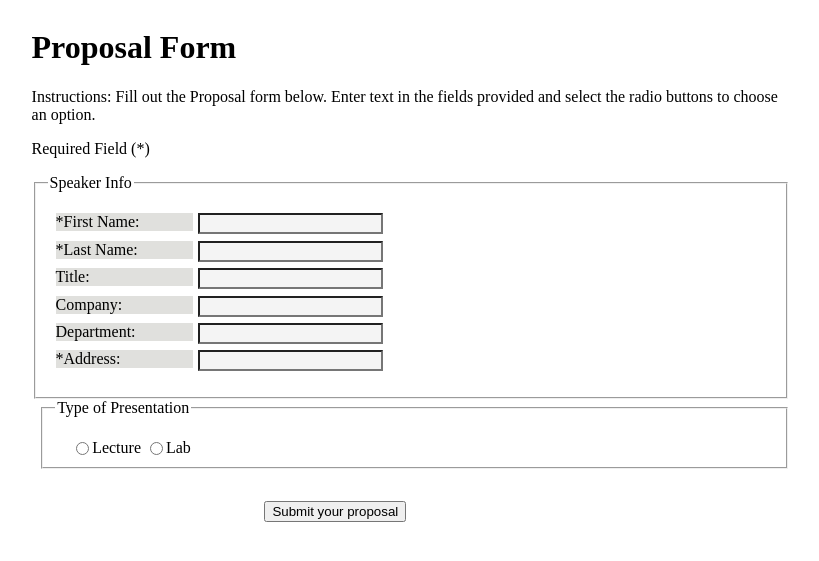
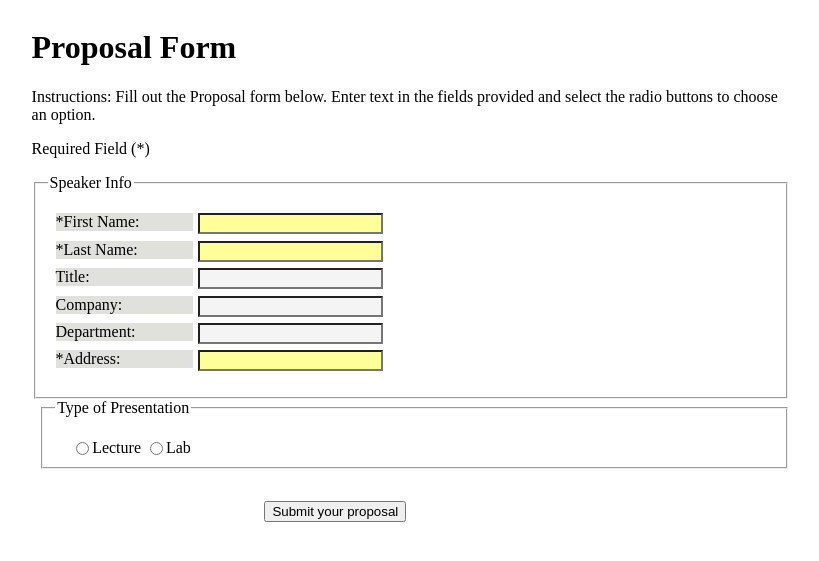
Before and after one commit to rgeorgen10/rgeorgen10.github.io, a PHP site: page /form-exercise.html in a window 1280 px wide. Shown: the top 561 px of the page, without its empty margins (27-846 px from the left). Run offline with PHP 8.4, Linux system fonts and the light colour scheme.

Commit message:
Add provided css

```diff
--- a/css/form.css
+++ b/css/form.css
@@ -14,6 +14,18 @@ width: 1em;  /* I made this deliberately wide – come up with your own optimal
 display: inline-block; /* width will not work for “inline” elements such as “label”. Therefore we need to set it to “inline-block” */
 
 text-align: right;
+}
+
+select:focus, select:active, input:focus, input:active, input:focus + label, input:active + label, label[for]:focus, label[for]:active {
+
+color: #FFF !important;
+
+background-color: #BB3D2F !important;}
+
+#formcol1 input.reqfield {
+
+background:#FF9;
+
 }
 
 #wrapper {
```
